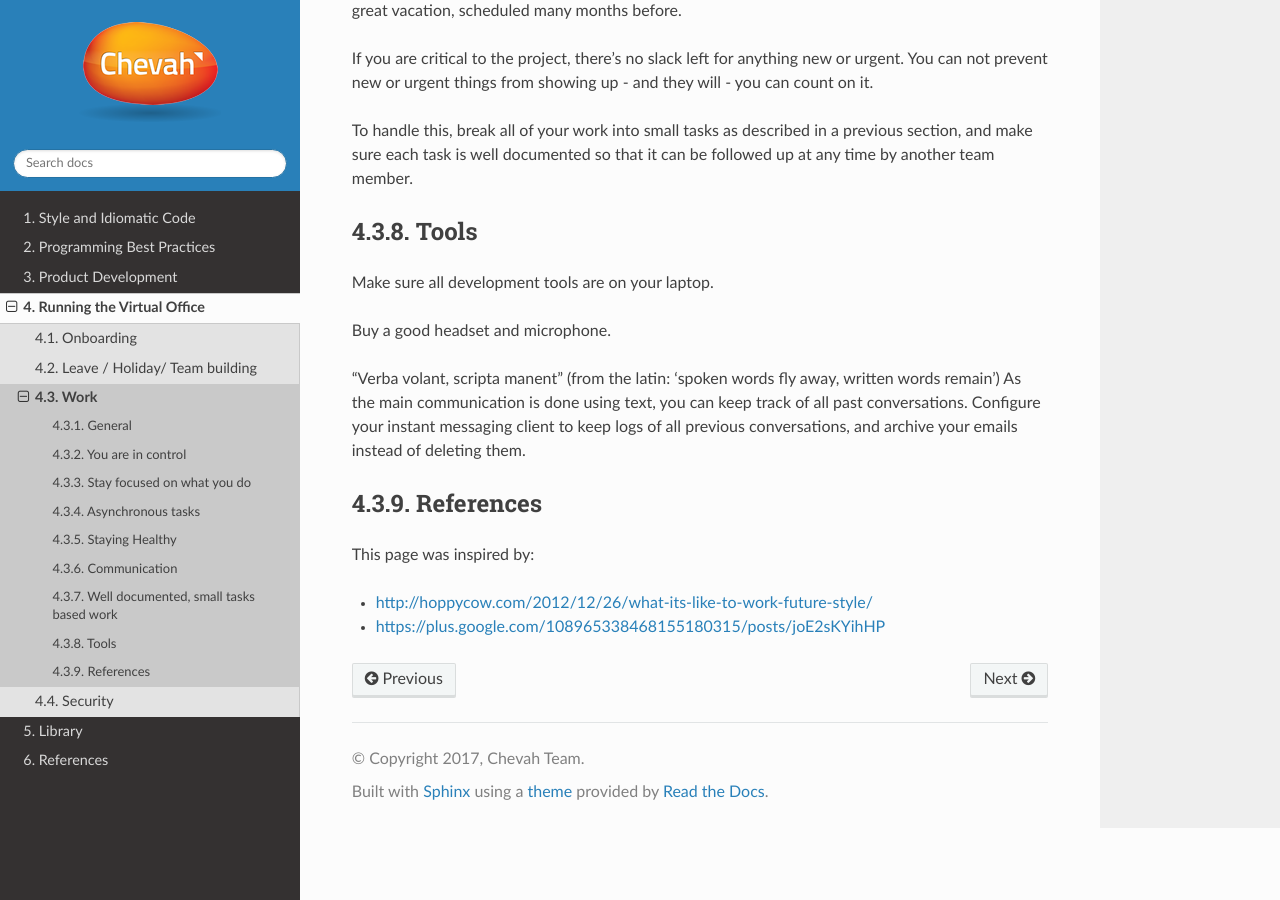
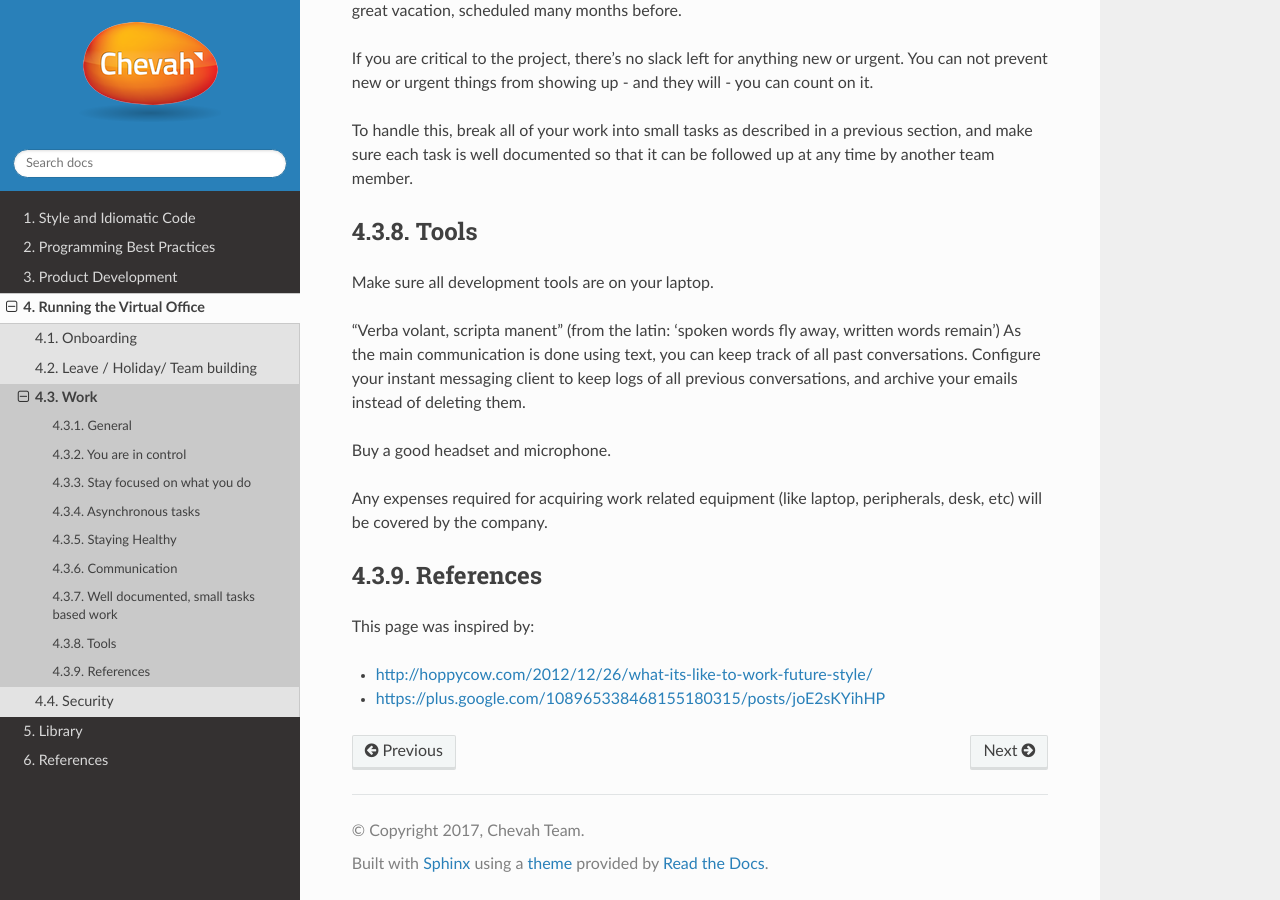
Before and after one commit to chevah/geck, a Sphinx documentation site: the page built from docs/office/work.rst, in a window 1280 px wide and 900 px high, scrolled down 4549 px. Built offline with Sphinx 7.4.7 and the Read the Docs theme 2.0.0, drawn with Linux system fonts in a browser that asks for light colours.

Commit message:
Updated Tools section. (#78)
Updated Tools section.

```diff
--- a/docs/office/work.rst
+++ b/docs/office/work.rst
@@ -218,12 +218,15 @@ Tools
 
 Make sure all development tools are on your laptop.
 
-Buy a good headset and microphone.
-
 "Verba volant, scripta manent" (from the latin: 'spoken words fly away, written words remain')
 As the main communication is done using text, you can keep track of all past conversations.
 Configure your instant messaging client to keep logs of all previous conversations,
 and archive your emails instead of deleting them.
+
+Buy a good headset and microphone.
+
+Any expenses required for acquiring work related equipment (like laptop, peripherals,
+desk, etc) will be covered by the company.
 
 
 References
```
